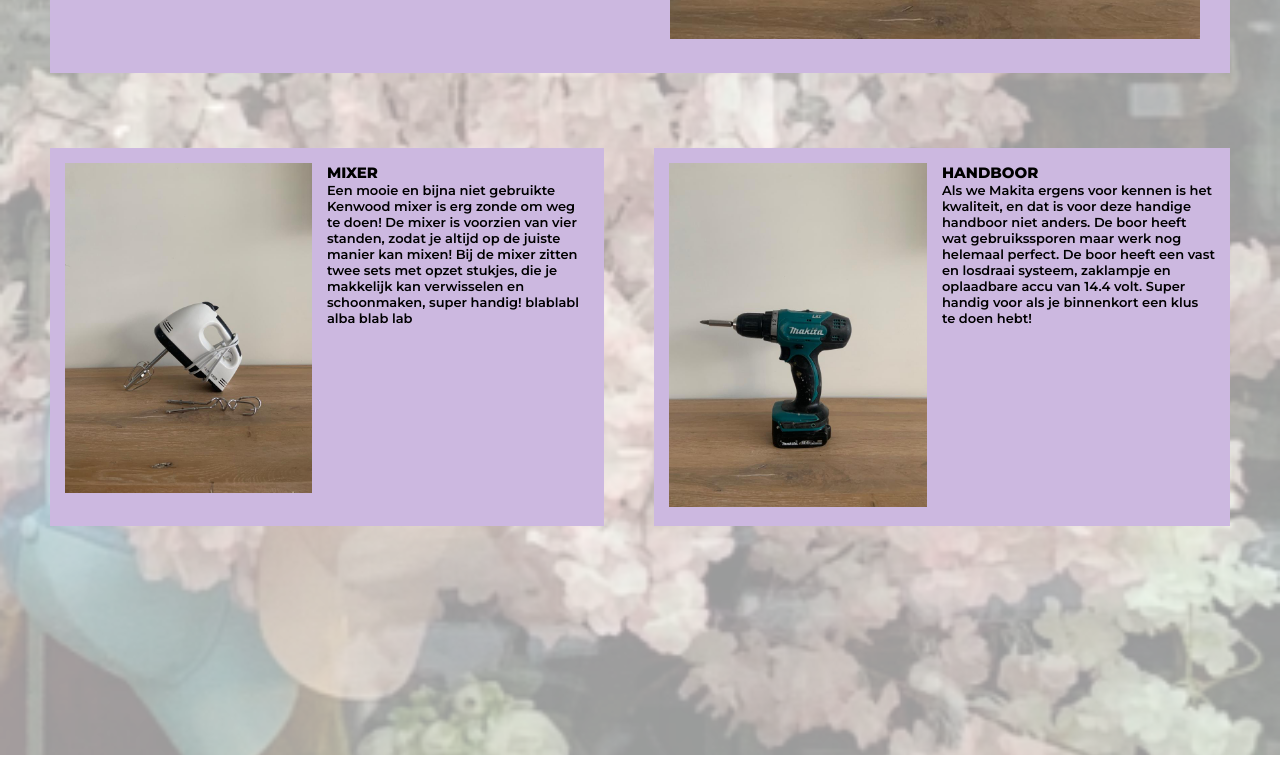
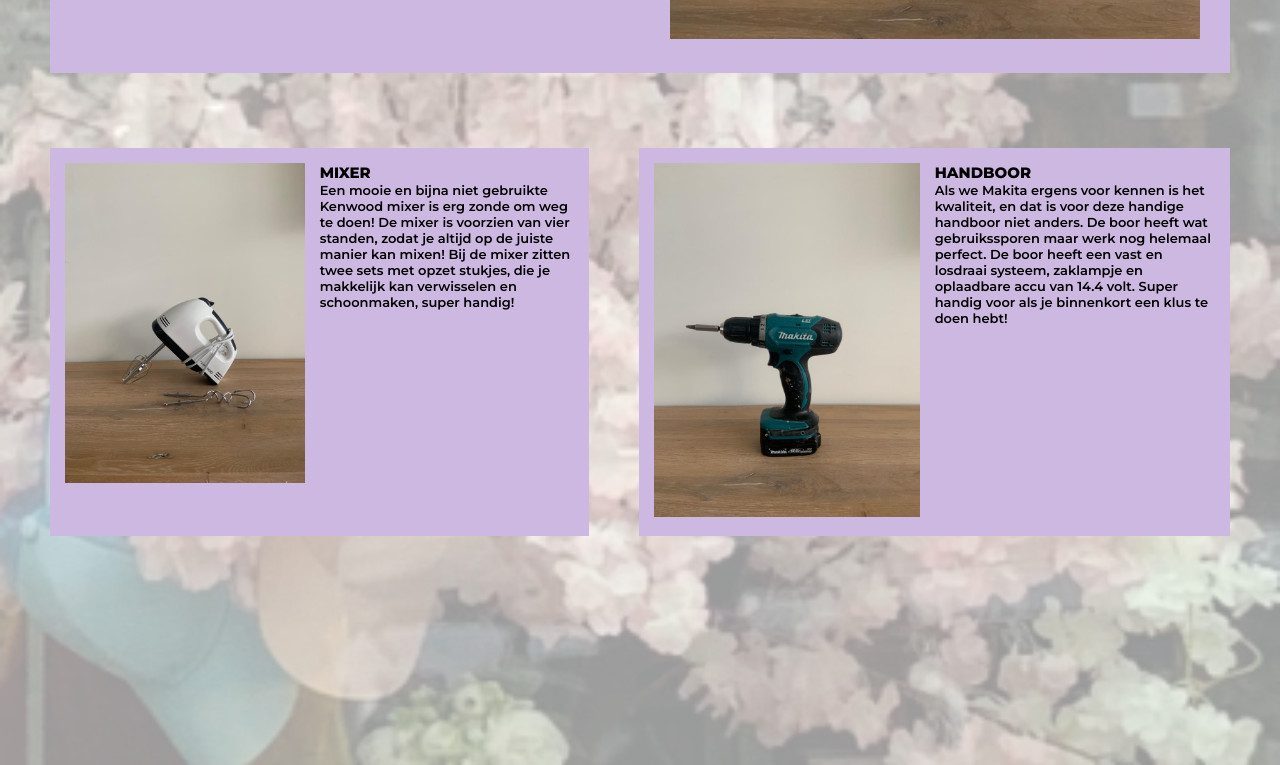
Before and after one commit to valeriemxl/Code-PI1, a plain HTML site: page index.html in a window 1280 px wide. Shown: the part 2009-2774 px from the top of the page. Drawn offline with Linux system fonts and the light colour scheme.

Commit message:
versie 5

```diff
--- a/index.html
+++ b/index.html
@@ -60,10 +60,8 @@
                 <div class="text-mixer">
                     <h3>MIXER</h3>
                     <p>Een mooie en bijna niet gebruikte Kenwood mixer is erg zonde om weg te doen! De mixer is voorzien
-                        van
-                        vier standen, zodat je altijd op de juiste manier kan mixen! Bij de mixer zitten twee sets met
-                        opzet
-                        stukjes, die je makkelijk kan verwisselen en schoonmaken, super handig! blablabl alba blab lab
+                        van vier standen, zodat je altijd op de juiste manier kan mixen! Bij de mixer zitten twee sets
+                        met opzet stukjes, die je makkelijk kan verwisselen en schoonmaken, super handig!
                     </p>
                 </div>
             </section>
@@ -76,17 +74,13 @@
                 <div class="text-handboor">
                     <h3>HANDBOOR</h3>
                     <p>Als we Makita ergens voor kennen is het kwaliteit, en dat is voor deze handige handboor niet
-                        anders.
-                        De boor heeft wat gebruikssporen maar werk nog helemaal perfect. De boor heeft een vast en
-                        losdraai
-                        systeem, zaklampje en oplaadbare accu van 14.4 volt. Super handig voor als je binnenkort een
-                        klus te
-                        doen hebt!
+                        anders. De boor heeft wat gebruikssporen maar werk nog helemaal perfect. De boor heeft een vast
+                        en losdraai systeem, zaklampje en oplaadbare accu van 14.4 volt. Super handig voor als je
+                        binnenkort een klus te doen hebt!
                     </p>
                 </div>
             </section>
         </div>
-
 
     </main>
 
```
Also changed, not shown: process.html (+1 -10 lines).
